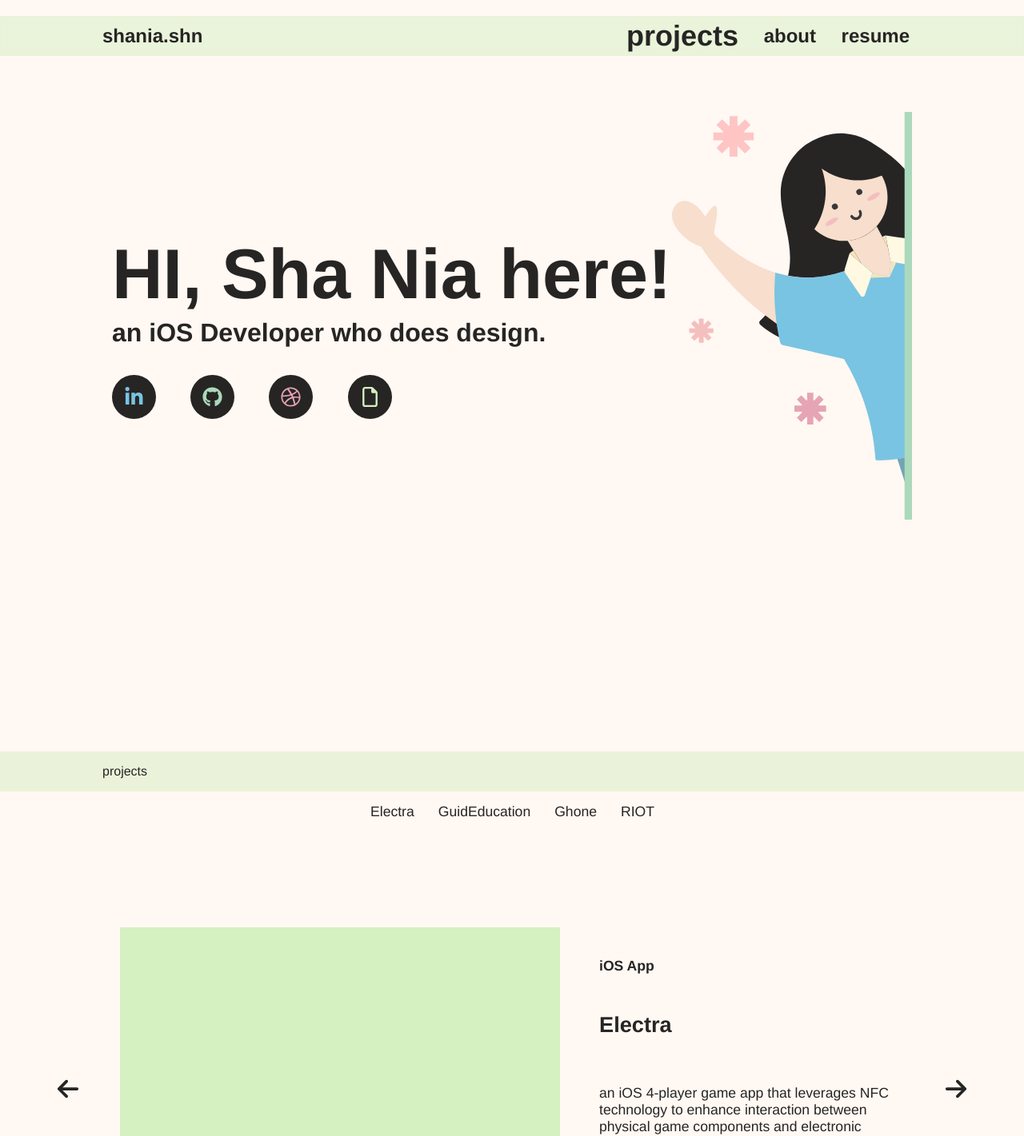
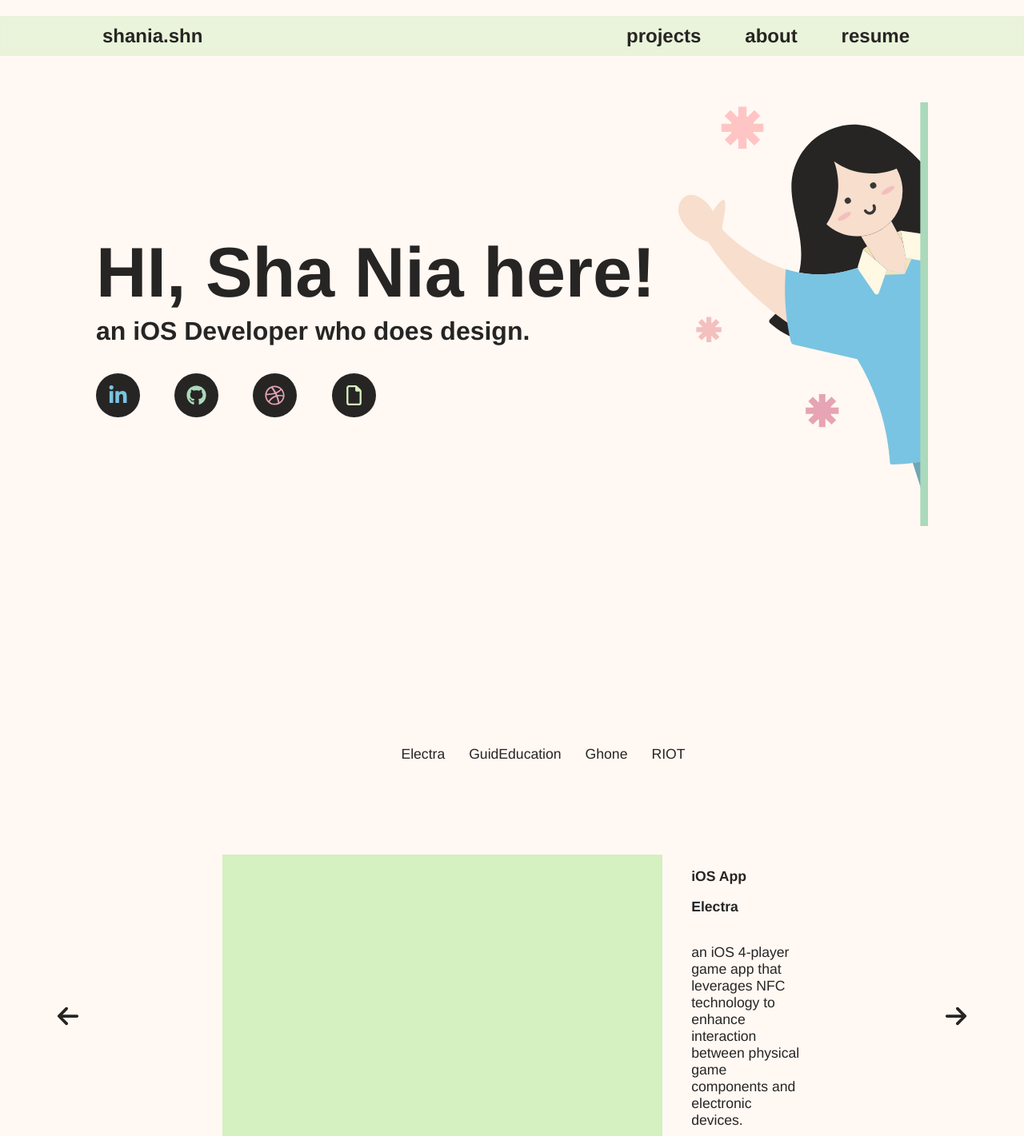
Before and after one commit to shaniashn/shaniashn.github.io, a Vue app: page / in a window 1280 px wide. Shown: the top 1421 px of the page at 80% size. Built offline with nearby package versions, Linux system fonts and the light colour scheme.

Commit message:
adjust style

```diff
--- a/src/components/AboutPage.vue
+++ b/src/components/AboutPage.vue
@@ -1,10 +1,10 @@
 <template>
-  <section class="about">
+  <section class="about" id="about">
     <div class="about-bar">
-    <ul>
-      <li v-for="(category, index) in categories" :key="index">{{ category }}</li>
-    </ul>
-  </div>
+      <ul>
+        <li v-for="(category, index) in categories" :key="index">{{ category }}</li>
+      </ul>
+    </div>
   </section>
 
 </template>
@@ -22,7 +22,7 @@ export default {
 
 <style>
 .about {
-  height: 100vh;
+  height: max-content;
 }
 
 .about-bar {
--- a/src/components/HomePage.vue
+++ b/src/components/HomePage.vue
@@ -1,7 +1,8 @@
 <template>
   <section class="welcome" id="home">
     <div class="welcoming">
-      <div class="welcome-text">
+      <div class="welcome-container">
+        <div class="welcome-text">
         <h1>HI, <span>Sha Nia</span> here!</h1>
         <h5>an iOS Developer who does design.</h5>
         <div class="socials">
@@ -13,6 +14,7 @@
       </div>
       <div class="welcome-img">
         <img src="../assets/hero-full.svg" alt="person waving">
+      </div>
       </div>
     </div>
   </section>
@@ -43,15 +45,24 @@ Nav {
 }
 
 .welcome {
-  height: 100vh;
+  height: max-content;
+  position: relative;
+}
+
+.welcome-container {
+  width: 100%;
+  display: flex;
+  align-items: center;
+  justify-content: space-between;
 }
 
 .welcoming {
+  position: relative;
   text-align: left;
-  margin: 140px;
-  display: flex;
-  align-items: center;
-  justify-content: space-between;
+  padding: 10% 120px 10%;
+  /* display: flex; */
+  /* align-items: center; */
+  /* justify-content: space-between; */
 }
 
 .welcome-text {
--- a/src/components/NavigationBar.vue
+++ b/src/components/NavigationBar.vue
@@ -8,8 +8,8 @@
     </ul>
     <ul>
       <a href="#portfolio"><li>projects</li></a>
-      <li>about</li>
-      <li>resume</li>
+      <a href="#about"><li>about</li></a>
+      <a href="#"><li>resume</li></a>
     </ul>
   </nav>
   </header>
@@ -64,14 +64,16 @@ nav ul {
 }
 
 nav ul a {
+  font-size: 1.5rem;
   display: flex;
   align-items: center;
   text-decoration: none;
+  color: var(--secondary-color);
+  font-weight: 600;
 }
 
-nav ul a,
-nav ul li {
-  font-size: 1.5em;
+nav ul li a {
+  font-size: 1.1em;
   font-weight: 600;
   color: var(--secondary-color);
 }
--- a/src/components/PortfolioView.vue
+++ b/src/components/PortfolioView.vue
@@ -1,6 +1,6 @@
 <template>
   <section class="portfolio" id="portfolio">
-    <div class="portfolio-title">projects</div>
+    <!-- <div class="portfolio-title"><p>projects</p></div> -->
     <div class="portfolio-bar">
       <ul>
         <li v-for="(category, index) in categories" :key="index" @click="selectedItem(index)">{{ category }}</li>
@@ -13,11 +13,16 @@
           <img src="../assets/rect.svg" alt="">
         </div>
         <div class="detail-description">
+          <div class="detail-title">
             <p class="type">{{ portoType }}</p>
             <p class="title">{{ portoTitle }}</p>
+          </div>
+
+          <div class="detail-desc">
             <p class="description">{{ portoDesc }}</p>
           <div class="techused">
             <img src="../assets/techstack/swift.svg" alt="">
+          </div>
           </div>
         </div>
         <div class="arrows">
@@ -106,7 +111,8 @@ export default {
 
 <style>
 .portfolio {
-  height: 100vh;
+  height: max-content;
+  padding: 10%;
 }
 
 .portfolio-title {
@@ -115,6 +121,8 @@ export default {
   height: 50px;
   background-color: var(--lightgreen-shade-color);
   padding: 0 10%;
+  font-size: 1.1rem;
+  font-weight: 600;
 }
 
 .portfolio-bar {
@@ -122,7 +130,6 @@ export default {
   justify-content: center;
   height: 50px;
   position: relative;
-  margin-bottom: 50px;
 }
 
 .portfolio-bar ul{
@@ -181,23 +188,35 @@ export default {
   box-sizing: border-box;
 }
 
-.detail-description p:nth-child(1){
+
+
+/* .detail-description p:nth-child(1){
   font-size: 1.1rem;
   font-weight: 600;
-  line-height: 0;
+  /* line-height: 0;
+} */
+
+.detail-title p {
+  font-size: 1.1rem;
+  font-weight: 600;
 }
 
-.detail-description p:nth-child(2){
+.detail-desc p {
+  font-size: 1.1em;
+  font-weight: 500;
+}
+
+/* .detail-description p:nth-child(2){
   font-size: 1.7rem;
   font-weight: 700;
-  line-height: 0;
+  /* line-height: 0;
 }
 
 .detail-description p:nth-child(3){
   font-size: 1.1em;
   font-weight: 500;
 
-}
+} */
 
 .techused img {
   width: 35pt;
```
Lines whose indentation alone changed are shown as unchanged.
